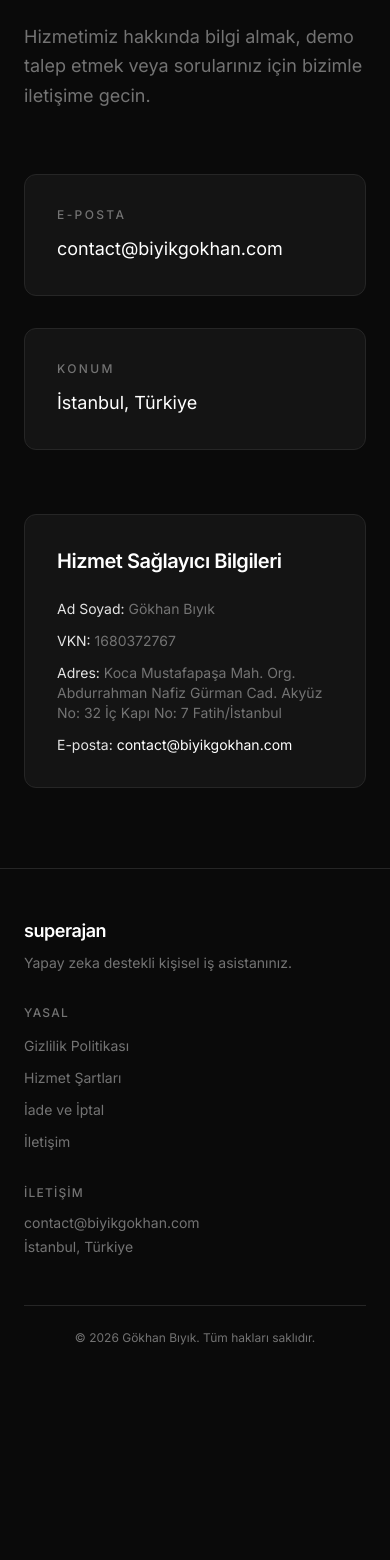
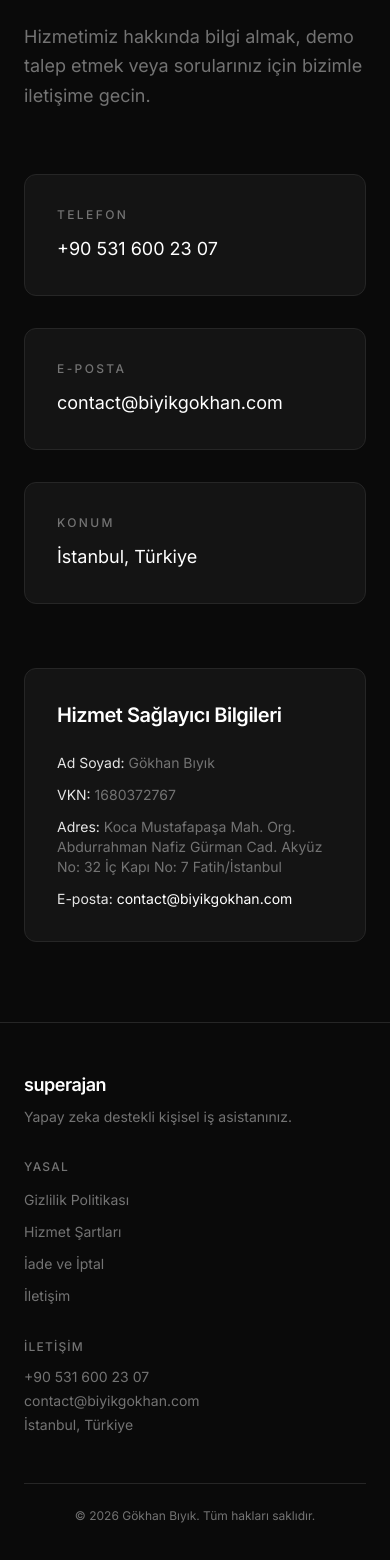
Before and after one commit to Biyikgokhan/superajan, a Next.js app: page /iletisim in a window 390 px wide. Shown: the part 198-1758 px from the top of the page. Before the commit the page ends 1592 px from the top, so only its background shows below. Built offline with nearby package versions, Linux system fonts and the light colour scheme.

Commit message:
Add phone number to contact page and footer

```diff
--- a/src/app/iletisim/page.tsx
+++ b/src/app/iletisim/page.tsx
@@ -5,6 +5,7 @@
 const ease: [number, number, number, number] = [0.25, 0.1, 0.25, 1];
 
 const contactInfo = [
+  { label: "Telefon", value: "+90 531 600 23 07", href: "tel:+905316002307" },
   { label: "E-posta", value: "contact@biyikgokhan.com", href: "mailto:contact@biyikgokhan.com" },
   { label: "Konum", value: "İstanbul, Türkiye", href: null },
 ];
--- a/src/components/footer.tsx
+++ b/src/components/footer.tsx
@@ -46,7 +46,8 @@
             <p className="mb-3 text-xs font-medium uppercase tracking-widest text-muted">
               İletişim
             </p>
-            <p className="text-sm text-muted">contact@biyikgokhan.com</p>
+            <p className="text-sm text-muted">+90 531 600 23 07</p>
+            <p className="mt-1 text-sm text-muted">contact@biyikgokhan.com</p>
             <p className="mt-1 text-sm text-muted">İstanbul, Türkiye</p>
           </div>
         </div>
```
